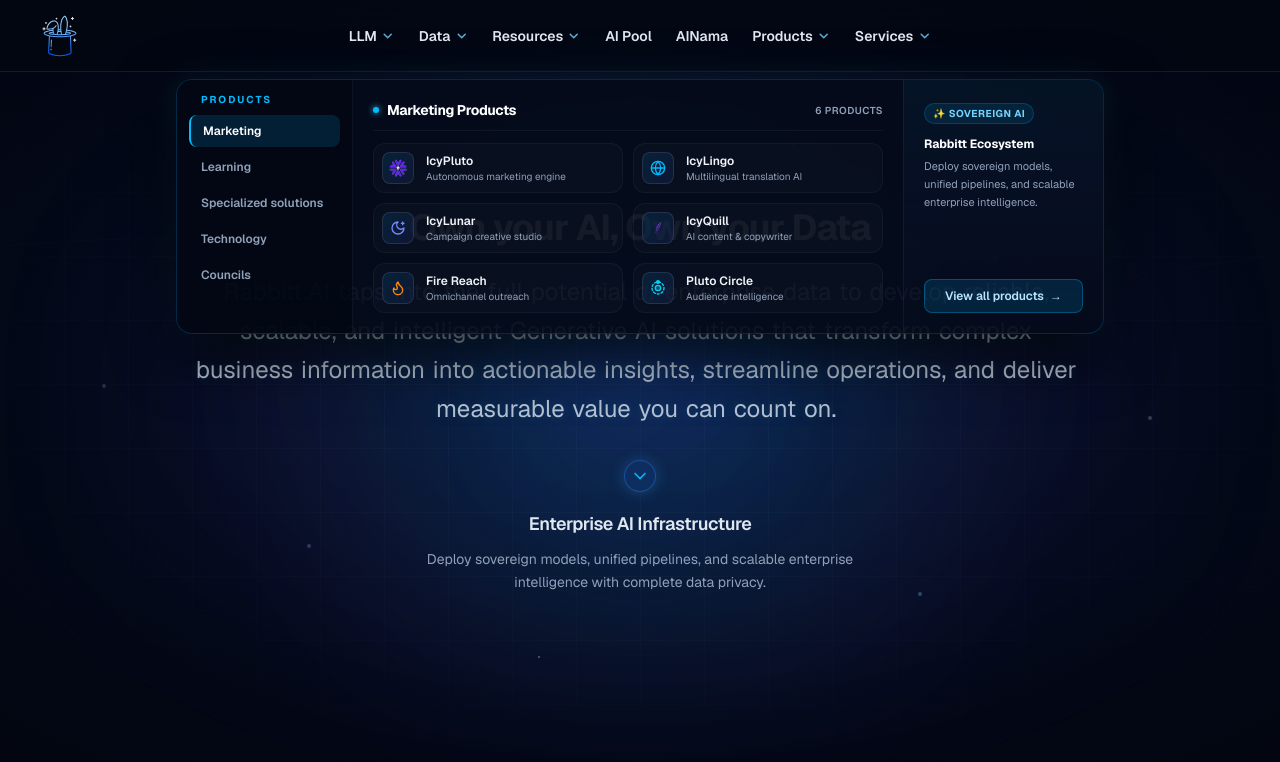
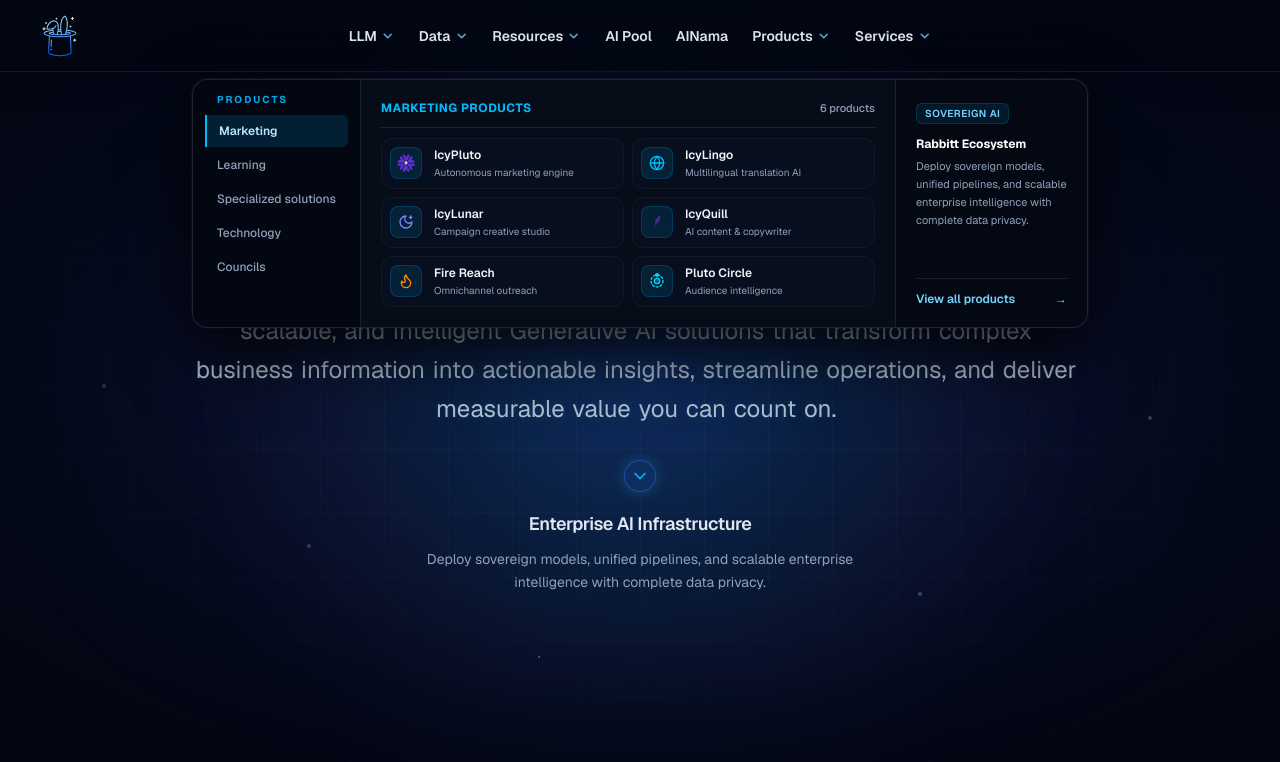
Before and after one commit to arpanmehta05/rabbitt_ai_website, a Next.js app: page / in a window 1280 px wide. Both pictures are taken after a click on the button "Products". Shown: the top 762 px of the page. Built offline with nearby package versions, Linux system fonts and the light colour scheme.

Commit message:
Dropdown

```diff
--- a/components/LandingExperience.tsx
+++ b/components/LandingExperience.tsx
@@ -841,28 +841,28 @@
             <AnimatePresence>
               {openMenu === "products" && (
                 <motion.div
-                  initial={{ opacity: 0, y: -8, scale: 0.98 }}
+                  initial={{ opacity: 0, y: -6, scale: 0.98 }}
                   animate={{ opacity: 1, y: 0, scale: 1 }}
-                  exit={{ opacity: 0, y: -8, scale: 0.98 }}
-                  transition={{ duration: 0.18, ease: [0.16, 1, 0.3, 1] }}
-                  className="absolute top-[calc(100%+8px)] left-1/2 w-[min(58rem,calc(100vw-2rem))] -translate-x-1/2 overflow-hidden rounded-2xl border border-sky-500/20 bg-[#050b1a]/95 shadow-[0_20px_60px_rgba(0,0,0,0.8),0_0_35px_rgba(56,189,248,0.12)] backdrop-blur-2xl"
+                  exit={{ opacity: 0, y: -6, scale: 0.98 }}
+                  transition={{ duration: 0.16, ease: [0.16, 1, 0.3, 1] }}
+                  className="absolute top-[calc(100%+8px)] left-1/2 w-[min(56rem,calc(100vw-2rem))] -translate-x-1/2 overflow-hidden rounded-2xl border border-white/10 bg-[#060c18] shadow-[0_25px_70px_rgba(0,0,0,0.9),0_0_1px_1px_rgba(255,255,255,0.06)]"
                 >
-                  <div className="grid grid-cols-[11rem_1fr_12.5rem]">
+                  <div className="grid grid-cols-[10.5rem_1fr_12rem]">
                     {/* Categories sidebar */}
-                    <div className="border-r border-white/5 bg-[#020612]/70 p-3">
-                      <p className="mb-2 px-3 text-[10px] font-bold uppercase tracking-[0.2em] text-sky-400">
+                    <div className="border-r border-white/10 bg-[#030712] p-3">
+                      <p className="mb-2 px-3 text-[10px] font-bold uppercase tracking-[0.2em] text-sky-400/90">
                         Products
                       </p>
-                      <div className="space-y-1">
+                      <div className="space-y-0.5">
                         {productGroups.map((group) => (
                           <button
                             key={group.title}
                             type="button"
                             onClick={() => setActiveProductGroup(group.title)}
-                            className={`w-full rounded-lg px-3 py-2 text-left text-xs font-semibold transition-all ${
+                            className={`w-full text-left text-xs transition-all ${
                               activeProductGroup === group.title
-                                ? "border-l-2 border-sky-400 bg-sky-500/15 text-white shadow-xs"
-                                : "text-slate-400 hover:bg-white/[0.04] hover:text-slate-200"
+                                ? "border-l-2 border-sky-400 bg-sky-500/15 text-sky-200 font-semibold rounded-r-md px-3 py-2"
+                                : "text-slate-400 hover:bg-white/[0.04] hover:text-slate-200 rounded-md px-3 py-2 font-medium"
                             }`}
                           >
                             {group.title}
@@ -877,34 +877,31 @@
                         .filter((group) => group.title === activeProductGroup)
                         .map((group) => (
                           <section key={group.title}>
-                            <div className="flex items-center justify-between border-b border-white/5 pb-2.5">
-                              <div className="flex items-center gap-2">
-                                <span className="h-1.5 w-1.5 rounded-full bg-sky-400 shadow-[0_0_6px_#38BDF8]" />
-                                <h3 className="text-sm font-bold tracking-tight text-white">
-                                  {group.title === "Specialized solutions"
-                                    ? group.title
-                                    : `${group.title} Products`}
-                                </h3>
-                              </div>
-                              <span className="text-[10px] font-semibold text-slate-400 uppercase tracking-wider">
-                                {group.items.length} Products
+                            <div className="flex items-center justify-between border-b border-white/10 pb-2.5">
+                              <h3 className="text-xs font-bold uppercase tracking-wider text-sky-400">
+                                {group.title === "Specialized solutions"
+                                  ? group.title
+                                  : `${group.title} Products`}
+                              </h3>
+                              <span className="text-[11px] font-medium text-slate-400">
+                                {group.items.length} products
                               </span>
                             </div>
-                            <div className="mt-3 grid grid-cols-2 gap-2.5">
+                            <div className="mt-2.5 grid grid-cols-2 gap-2">
                               {group.items.map((item) => (
                                 <a
                                   key={item.name}
                                   href="#products"
-                                  className="group flex items-center gap-3 rounded-xl border border-white/[0.04] bg-white/[0.02] p-2 transition-all duration-150 hover:border-sky-400/30 hover:bg-white/[0.06]"
+                                  className="group flex items-center gap-3 rounded-xl border border-white/[0.04] bg-[#091122]/60 p-2 transition-all duration-150 hover:border-sky-400/30 hover:bg-[#0f1d38]"
                                 >
-                                  <div className="flex h-8 w-8 shrink-0 items-center justify-center rounded-lg border border-white/10 bg-gradient-to-br from-sky-950/60 to-blue-950/40 p-1.5 shadow-xs transition-all group-hover:scale-105 group-hover:border-sky-400/50 group-hover:shadow-[0_0_10px_rgba(56,189,248,0.25)]">
+                                  <div className="flex h-8 w-8 shrink-0 items-center justify-center rounded-lg border border-sky-500/20 bg-sky-950/60 p-1.5 shadow-xs transition-all group-hover:scale-105 group-hover:border-sky-400/50 group-hover:shadow-[0_0_10px_rgba(56,189,248,0.25)]">
                                     <ProductIcon name={item.name} />
                                   </div>
                                   <div className="min-w-0 flex-1">
-                                    <p className="truncate text-xs font-semibold text-slate-100 transition-colors group-hover:text-sky-200">
+                                    <p className="truncate text-xs font-semibold text-slate-100 transition-colors group-hover:text-white">
                                       {item.name}
                                     </p>
-                                    <p className="truncate text-[10px] text-slate-400">
+                                    <p className="truncate text-[10px] text-slate-400 mt-0.5">
                                       {item.desc}
                                     </p>
                                   </div>
@@ -916,23 +913,24 @@
                     </div>
 
                     {/* Ecosystem promo panel */}
-                    <aside className="flex flex-col justify-between border-l border-white/5 bg-gradient-to-b from-sky-950/25 via-blue-950/15 to-transparent p-4 sm:p-5">
+                    <aside className="flex flex-col justify-between border-l border-white/10 bg-[#040813] p-4 sm:p-5">
                       <div>
-                        <span className="inline-flex items-center gap-1 rounded-full border border-sky-400/20 bg-sky-400/10 px-2 py-0.5 text-[10px] font-bold tracking-wider text-sky-300 uppercase">
-                          ✨ Sovereign AI
+                        <span className="inline-flex items-center px-2 py-0.5 rounded-md text-[10px] font-semibold tracking-wider text-sky-300 bg-sky-500/10 border border-sky-500/20 uppercase">
+                          Sovereign AI
                         </span>
                         <h4 className="mt-3 text-xs font-bold text-white">
                           Rabbitt Ecosystem
                         </h4>
                         <p className="mt-1.5 text-[11px] leading-relaxed text-slate-400">
-                          Deploy sovereign models, unified pipelines, and scalable enterprise intelligence.
+                          Deploy sovereign models, unified pipelines, and scalable enterprise intelligence with complete data privacy.
                         </p>
                       </div>
                       <a
                         href="#products"
-                        className="mt-4 flex items-center justify-center gap-1.5 rounded-lg border border-sky-400/30 bg-sky-500/15 px-3 py-2 text-xs font-semibold text-sky-200 shadow-xs transition-all hover:border-sky-400/50 hover:bg-sky-500/25 hover:text-white"
+                        className="mt-4 flex items-center justify-between pt-3 border-t border-white/10 text-xs font-semibold text-sky-300 hover:text-white transition-colors group"
                       >
-                        View all products <span aria-hidden="true">→</span>
+                        <span>View all products</span>
+                        <span className="transition-transform group-hover:translate-x-0.5" aria-hidden="true">→</span>
                       </a>
                     </aside>
                   </div>
@@ -940,31 +938,28 @@
               )}
               {openMenu === "services" && (
                 <motion.div
-                  initial={{ opacity: 0, y: -8, scale: 0.98 }}
+                  initial={{ opacity: 0, y: -6, scale: 0.98 }}
                   animate={{ opacity: 1, y: 0, scale: 1 }}
-                  exit={{ opacity: 0, y: -8, scale: 0.98 }}
-                  transition={{ duration: 0.18, ease: [0.16, 1, 0.3, 1] }}
-                  className="absolute top-[calc(100%+8px)] left-1/2 w-[min(42rem,calc(100vw-2rem))] -translate-x-1/2 rounded-2xl border border-sky-500/20 bg-[#050b1a]/95 p-5 shadow-[0_20px_60px_rgba(0,0,0,0.8),0_0_35px_rgba(56,189,248,0.12)] backdrop-blur-2xl"
+                  exit={{ opacity: 0, y: -6, scale: 0.98 }}
+                  transition={{ duration: 0.16, ease: [0.16, 1, 0.3, 1] }}
+                  className="absolute top-[calc(100%+8px)] left-1/2 w-[min(38rem,calc(100vw-2rem))] -translate-x-1/2 rounded-2xl border border-white/10 bg-[#060c18] p-4 sm:p-5 shadow-[0_25px_70px_rgba(0,0,0,0.9),0_0_1px_1px_rgba(255,255,255,0.06)]"
                 >
-                  <div className="flex items-center justify-between border-b border-white/5 pb-2.5">
-                    <div className="flex items-center gap-2">
-                      <span className="h-1.5 w-1.5 rounded-full bg-sky-400 shadow-[0_0_6px_#38BDF8]" />
-                      <h3 className="text-sm font-bold tracking-tight text-white">
-                        Expert Enterprise Services
-                      </h3>
-                    </div>
-                    <span className="text-[10px] font-bold text-sky-400 uppercase tracking-wider">
-                      Services
+                  <div className="flex items-center justify-between border-b border-white/10 pb-2.5">
+                    <h3 className="text-xs font-bold uppercase tracking-wider text-sky-400">
+                      Enterprise Services
+                    </h3>
+                    <span className="text-[11px] font-medium text-slate-400">
+                      {services.length} services
                     </span>
                   </div>
-                  <div className="mt-3 grid grid-cols-2 gap-2.5">
+                  <div className="mt-2.5 grid grid-cols-2 gap-2">
                     {services.map((service, index) => (
                       <a
                         key={service}
                         href="#services"
-                        className="group flex items-center gap-3 rounded-xl border border-white/[0.04] bg-white/[0.02] p-2.5 transition-all hover:border-sky-400/30 hover:bg-white/[0.06]"
+                        className="group flex items-center gap-3 rounded-xl border border-white/[0.04] bg-[#091122]/60 p-2.5 transition-all hover:border-sky-400/30 hover:bg-[#0f1d38]"
                       >
-                        <span className="flex h-7 w-7 shrink-0 items-center justify-center rounded-lg border border-sky-400/25 bg-sky-400/10 text-xs font-bold text-sky-300 transition-colors group-hover:border-sky-400/50 group-hover:bg-sky-400/20">
+                        <span className="flex h-7 w-7 shrink-0 items-center justify-center rounded-lg border border-sky-500/25 bg-sky-500/10 text-xs font-bold text-sky-300 transition-colors group-hover:border-sky-400/50 group-hover:bg-sky-500/20">
                           0{index + 1}
                         </span>
                         <span className="truncate text-xs font-semibold text-slate-200 transition-colors group-hover:text-white">
```
